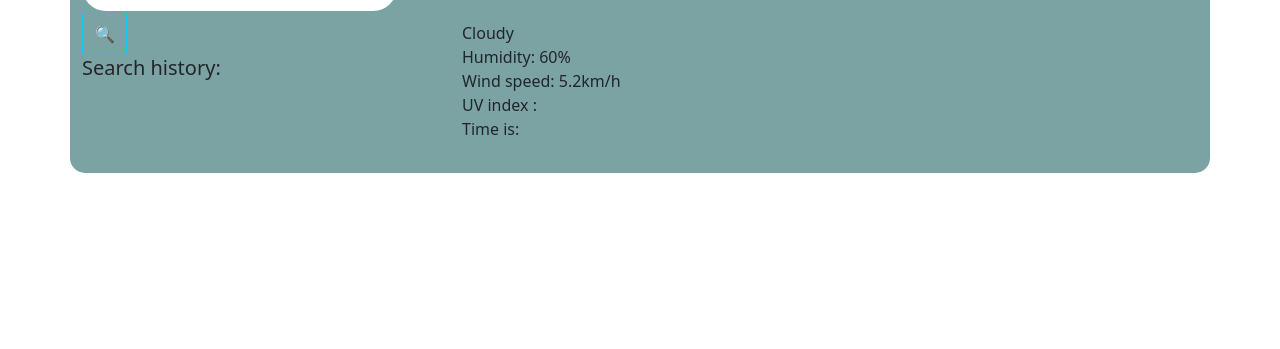
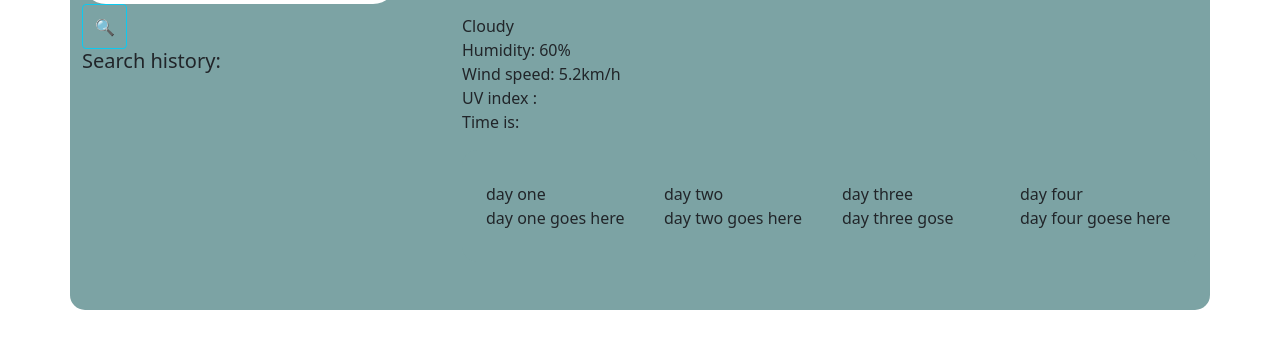
Before and after one commit to Moekabba/weather-dasboard, a plain HTML site: page index.html in a window 1280 px wide. Shown: the part 215-564 px from the top of the page. Drawn offline with nearby package versions, Linux system fonts and the light colour scheme.

Commit message:
added future days div to index

```diff
--- a/index.html
+++ b/index.html
@@ -14,9 +14,8 @@
     <title>Weather Dashboard</title>
   </head>
   <body>
+    <!-- <header></header> -->
     <header class="jumbotron">
-      <!-- <p class="lead">weather outlook for multiple cities</p> -->
-      <br />
       <br />
       <p id="currentDay" class="lead">Today is:</p>
     </header>
@@ -32,7 +31,7 @@
               class="search-bar"
               placeholder="name of a city"
             />
-
+              <!-- my button  -->
             <button type="submit" id="search-btn" class="btn btn-outline-info">
               🔍
             </button>
@@ -43,7 +42,7 @@
         </div>
 
         <div class="col-lg-8">
-          <!-- Content -->
+            <!-- Content -->
           <h1 id="city">Weather in New York</h1>
           <div id="temp">51°C</div>
           <img src="" alt="" id="icon" />
@@ -52,6 +51,28 @@
           <div id="wind">Wind speed: 5.2km/h</div>
           <div id="UV">UV index :</div>
           <div id="time">Time is:</div>
+            <!-- future days -->
+          <div class="container">
+            <div class="row">
+              <div class="col ">day one
+                <div class="day-one">day one goes here</div>
+              </div>
+              <div class="col">day two
+                <div class="day-two">
+                  day two goes here
+                </div>
+              </div>
+              <div class="col">day three
+                <div class="day-three">
+                  day three gose
+                </div>
+              </div>
+              <div class="col">day four
+                <div class="day-four">
+                  day four goese here
+                </div>
+              </div>
+            </div>
         </div>
       </div>
     </div>
```
